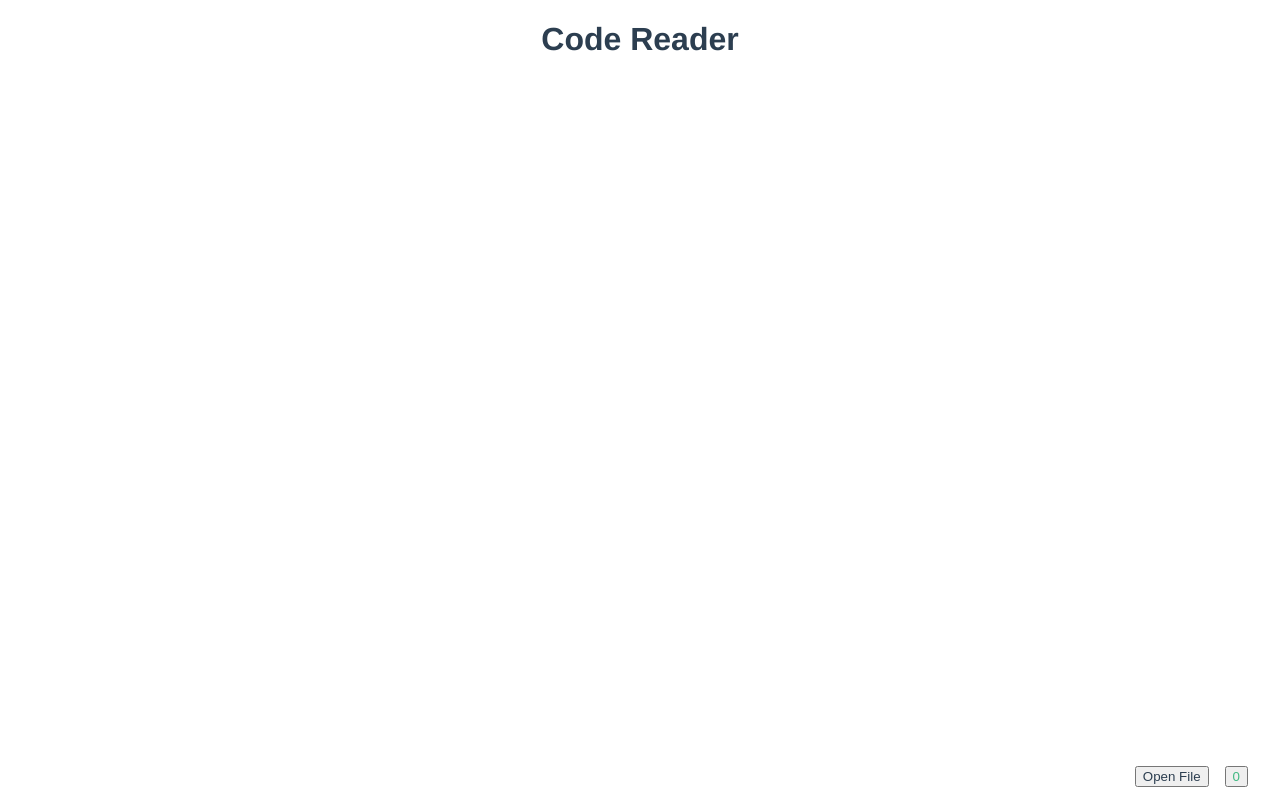
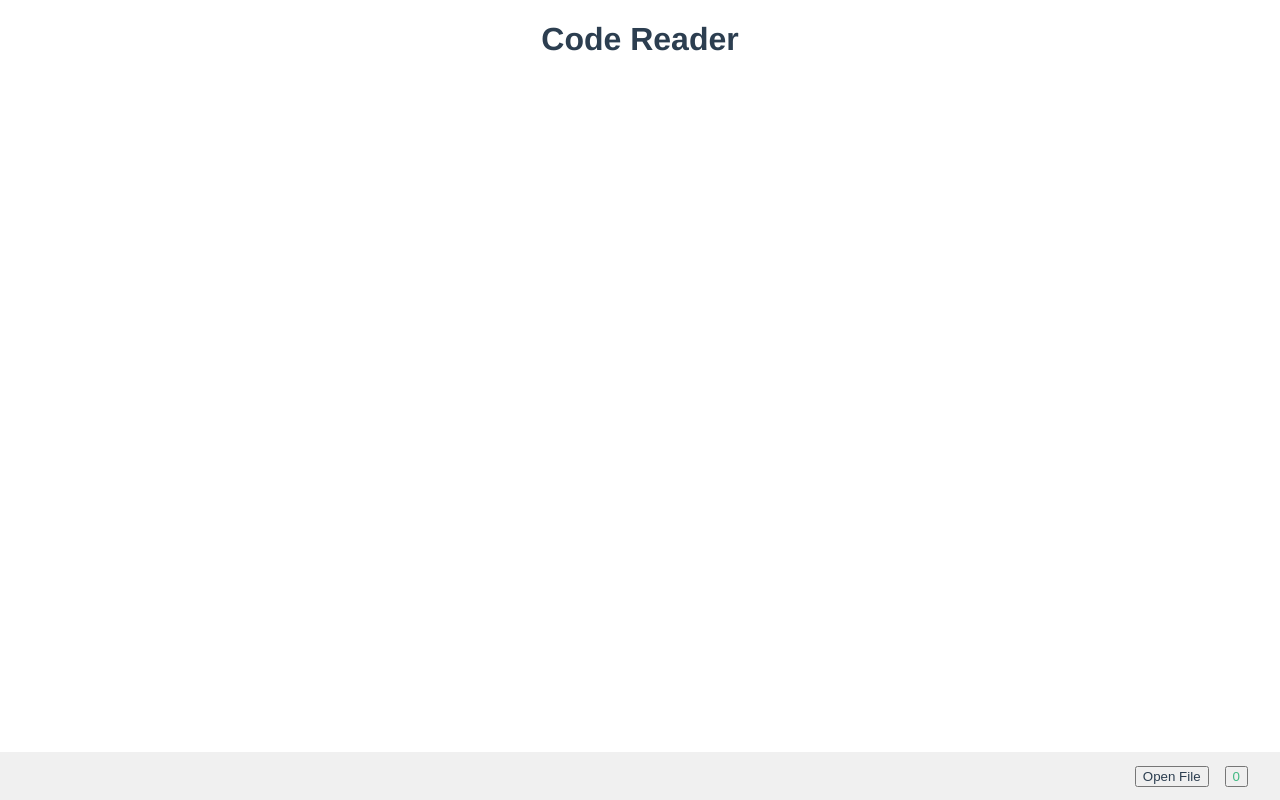
Before and after one commit to stetrevor/code-reader, a Vue app: page /#/tabs in a window 1280 px wide. Built offline with nearby package versions, Linux system fonts and the light colour scheme.

Commit message:
Add toolbar background color

```diff
--- a/src/App.vue
+++ b/src/App.vue
@@ -104,6 +104,7 @@ body {
   display: flex;
   align-items: center;
   justify-content: flex-end;
+  background-color: #f0f0f0;
 
   button {
     color: #2c3e50;
```
